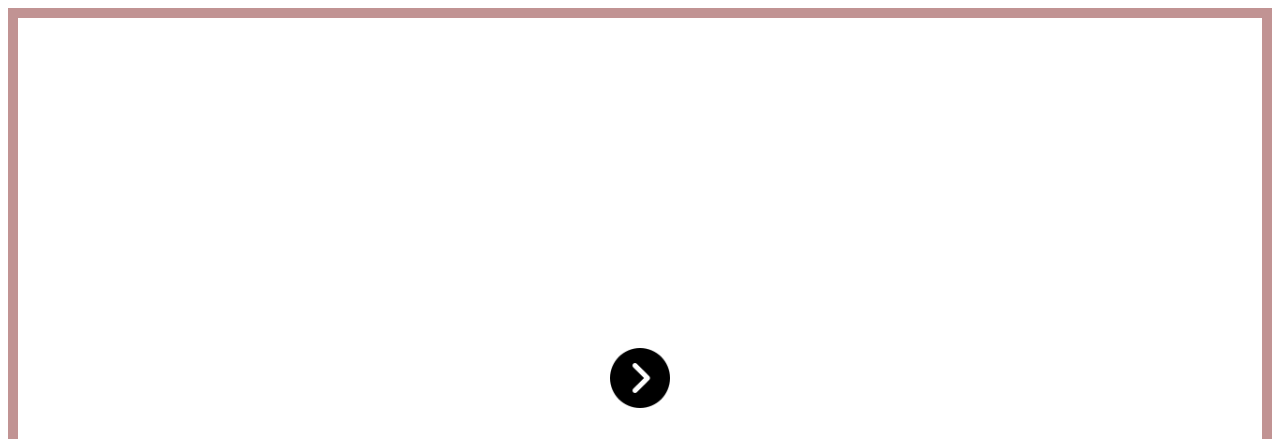
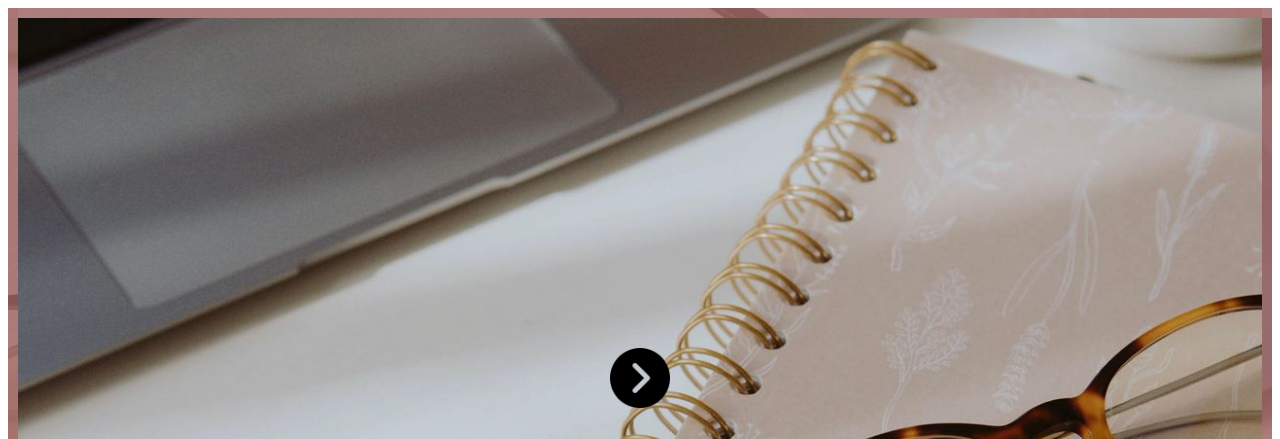
Before and after one commit to SabinaRakh/first_app, a plain HTML site: page index.html in a window 1280 px wide. Shown: the top 439 px of the page. Drawn offline with Linux system fonts and the light colour scheme; the site is published under a folder, as on GitHub Pages, so addresses that start at the root find nothing.

Commit message:
Update next.css

```diff
--- a/next.css
+++ b/next.css
@@ -7,7 +7,7 @@
     justify-content: flex-end;
     flex-direction: column;
     align-items: center;
-    background-image: url(/image/back.jpg);
+    background-image: url(./image/back.jpg);
     background-size: cover;
     border: 10px solid rgba(172, 110, 110, 0.747);
     height: 580px;
```
